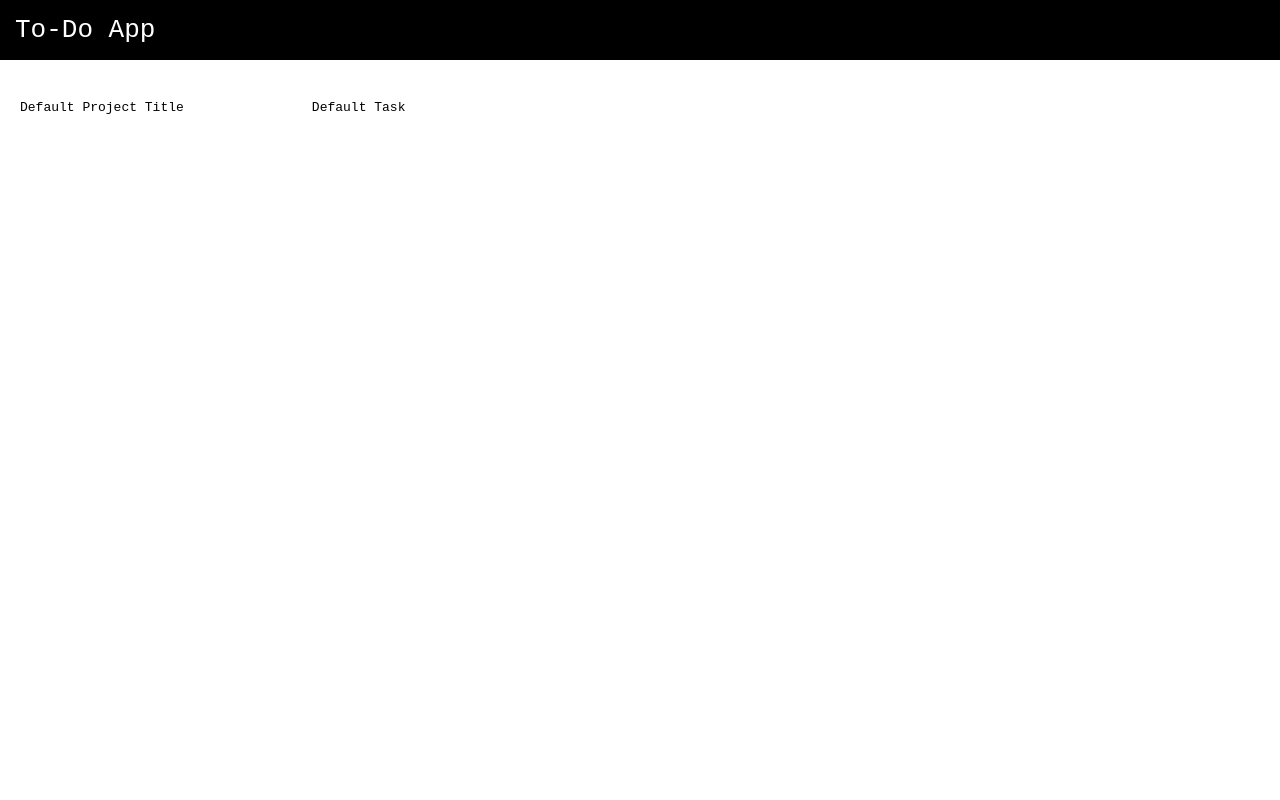
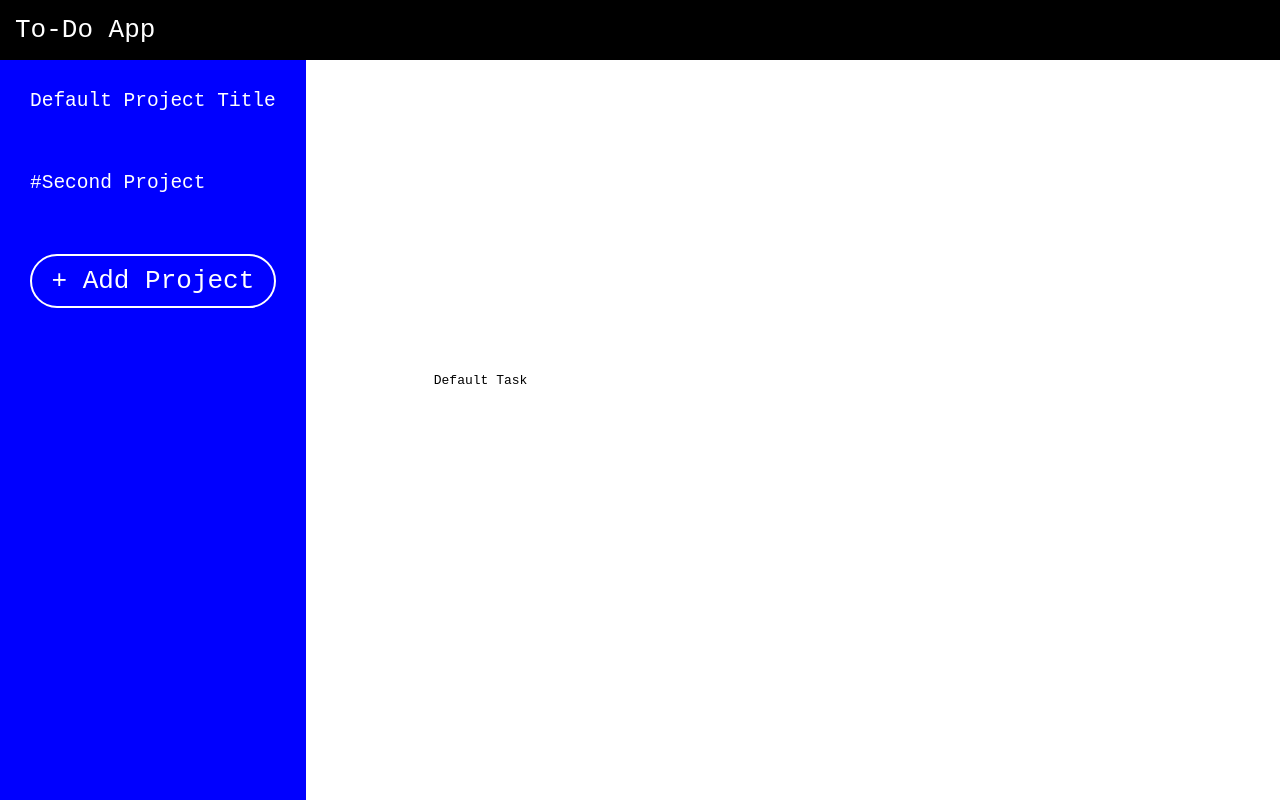
Before and after one commit to kindmemento/To-Do-App, a website: page dist/index.html in a window 1280 px wide. Drawn offline with Linux system fonts and the light colour scheme.

Commit message:
html and styling updated

```diff
--- a/dist/index.html
+++ b/dist/index.html
@@ -12,10 +12,19 @@
   <header>To-Do App</header>
 
   <div class="wrapper">
-    <div class="projects">
+    <div class="sidebar">
 
-      <div class="default-project">
-        <span>Default Project Title</span>
+      <div class="projects">
+        <div class="project">
+          <span>Default Project Title</span>
+        </div>
+        <div class="project">
+          <span>#Second Project</span>
+        </div>
+      </div>
+
+      <div class="add-project">
+        <span>+ Add Project</span>
       </div>
 
     </div>
--- a/dist/styles/styles.css
+++ b/dist/styles/styles.css
@@ -12,12 +12,49 @@ header {
 
 .wrapper {
   display: inline-flex;
-  margin: 20px;
+  margin: auto;
 }
 
 .wrapper > * {
+  margin: auto;
   margin-right: 10vw;
-  margin-top: 2.5vh;
+  padding-bottom: 100px;
+}
+
+.sidebar {
+  color: white;
+  background-color: blue;
+  height: calc(100vh - 160px);
+  overflow: auto;
+}
+
+.project {
+  font-size: 1.5em;
+  padding: 30px;
+  padding-bottom: 30px;
+  transition: 0.15s;
+}
+
+.project:hover {
+  cursor: pointer;
+  background-color: yellow;
+  color: black;
+}
+
+.add-project {
+  text-align: center;
+  font-size: 2em;
+  border: 2px solid white;
+  border-radius: 30px;
+  margin: 30px;
+  padding: 10px;
+  transition: 0.15s;
+}
+
+.add-project:hover {
+  cursor: pointer;
+  background-color: rgb(0, 185, 0);
+  transform: scale(1.1);
 }
 
 /* #form styling start */
```
